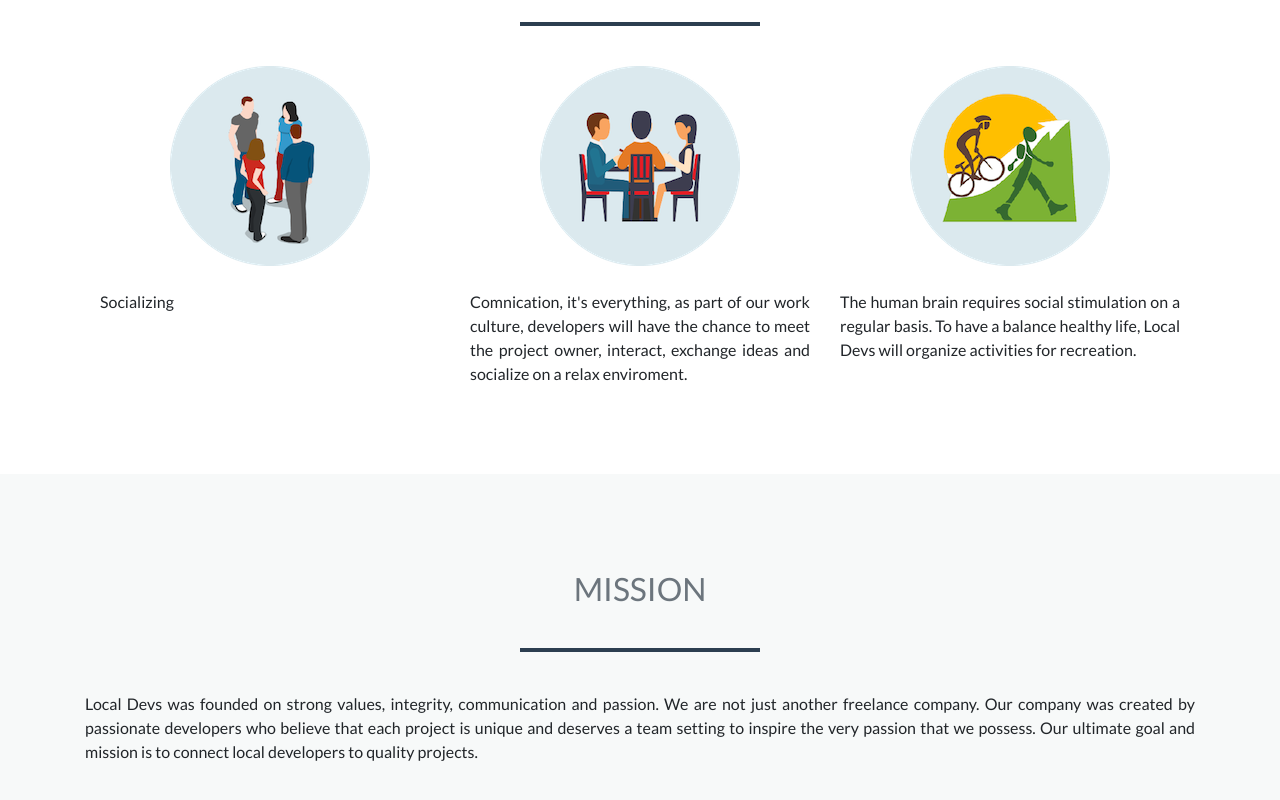
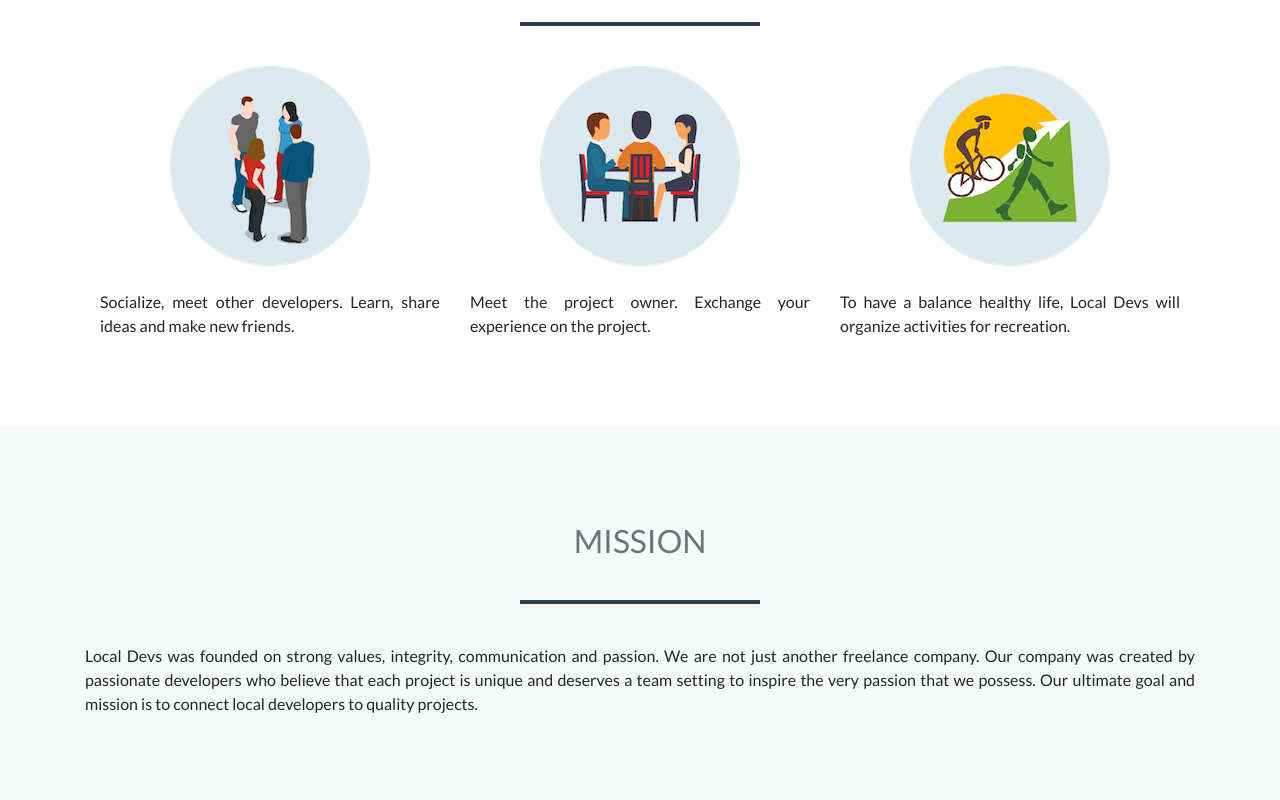
Before and after one commit to Davsip/local-devs, a React (Create React App) app in the folder client/: page / in a window 1280 px wide. Shown: the part 1969-2769 px from the top of the page. Built offline with nearby package versions, Linux system fonts and the light colour scheme; no server answers; what auth0-js would draw is missing.

Commit message:
Updated social section of App.js

```diff
--- a/client/public/assets/css/style.css
+++ b/client/public/assets/css/style.css
@@ -557,19 +557,19 @@
 }
 
 .icon-how-1 {
-  height: auto;
-  width: 80px;
-  margin-top: 40px;
-  margin-right: 20px;
-  vertical-align: top;
+  height: auto !important;
+  width: 80px !important;
+  margin-top: 40px !important;
+  margin-right: 20px !important;
+  vertical-align: top !important;
 }
 
 .icon-how {
-  height: auto;
-  width: 80px;
-  margin-top: 20px;
-  margin-right: 20px;
-  vertical-align: top;
+  height: auto !important;
+  width: 80px !important;
+  margin-top: 20px !important;
+  margin-right: 20px !important;
+  vertical-align: top !important;
 }
 
 .hiw-card {
--- a/client/src/App.js
+++ b/client/src/App.js
@@ -517,7 +517,8 @@
                 />
                 <br />
                 <br />
-                <p className="text-justify">Socializing</p>
+                <p className="text-justify">Socialize, meet other developers. Learn, share ideas and make new friends.
+                  </p>
               </div>
               <div className="col-md-5 col-lg-4 icons-section">
                 <img
@@ -528,9 +529,8 @@
                 <br />
                 <br />
                 <p className="text-justify">
-                  Comnication, it's everything, as part of our work culture,
-                  developers will have the chance to meet the project owner,
-                  interact, exchange ideas and socialize on a relax enviroment.
+                  Meet the project owner. Exchange your experience on the
+                  project.
                 </p>
               </div>
               <div className="col-md-5 col-lg-4 icons-section">
@@ -542,9 +542,8 @@
                 <br />
                 <br />
                 <p className="text-justify">
-                  The human brain requires social stimulation on a regular
-                  basis. To have a balance healthy life, Local Devs will
-                  organize activities for recreation.
+                  To have a balance healthy life, Local Devs will organize
+                  activities for recreation.
                 </p>
               </div>
             </div>
```
